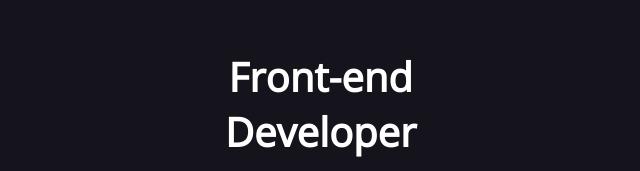
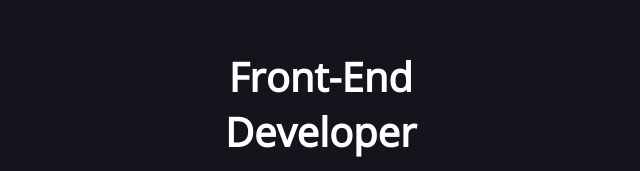
Before and after one commit to Jerse1/Portfolio, a plain HTML site: page index.html in a window 1280 px wide. Shown: the part 226-397 px from the top of the page, 357-997 px from the left. Drawn offline with nearby package versions, Linux system fonts and the light colour scheme; a web font is replaced by a local one.

Commit message:
Update index.html

```diff
--- a/index.html
+++ b/index.html
@@ -15,11 +15,9 @@
 </head>
 
 <body>
-
     <script defer src="./index.js"></script>
 
-
-    <h1 id="skill">Front-end<br>Developer</h1>
+    <h1 id="skill">Front-End<br>Developer</h1>
     <div id="Extra">jerse</div>
     <div id="aboutme">
         <h class = "about">
```
